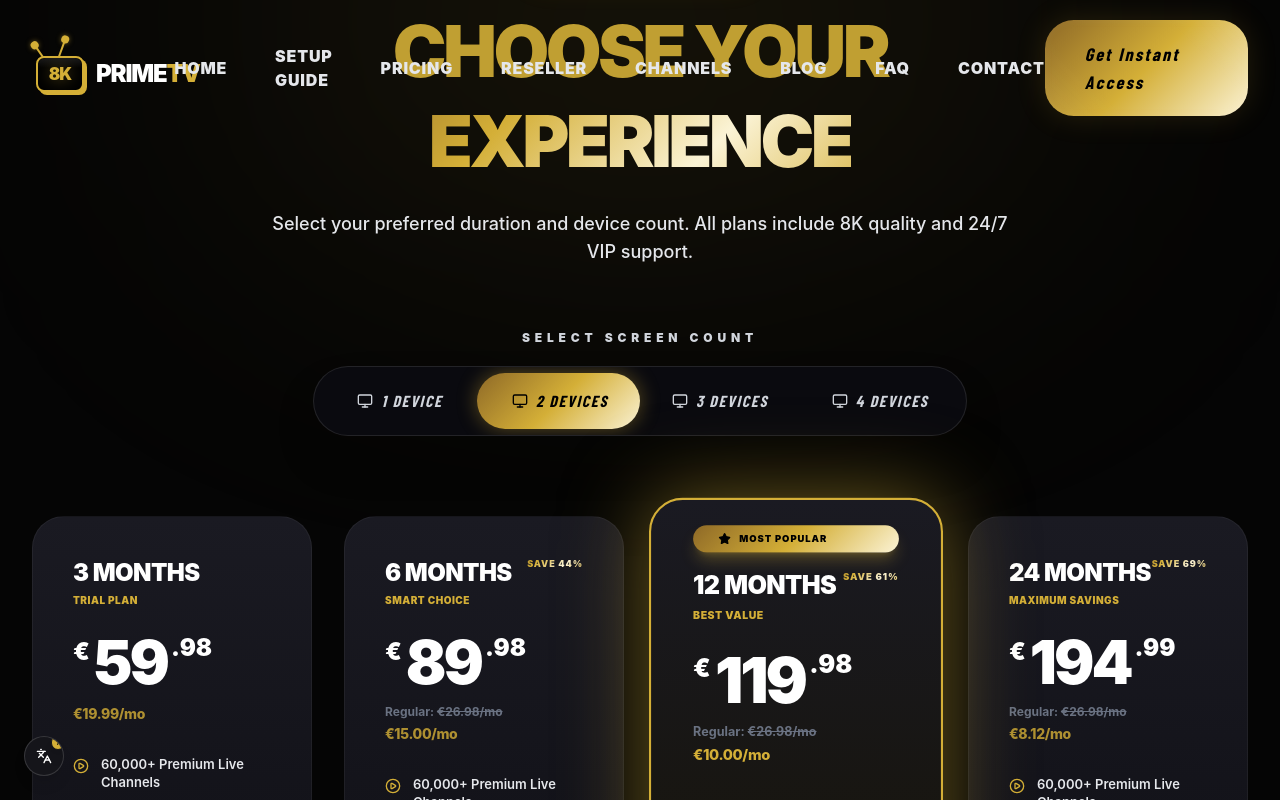
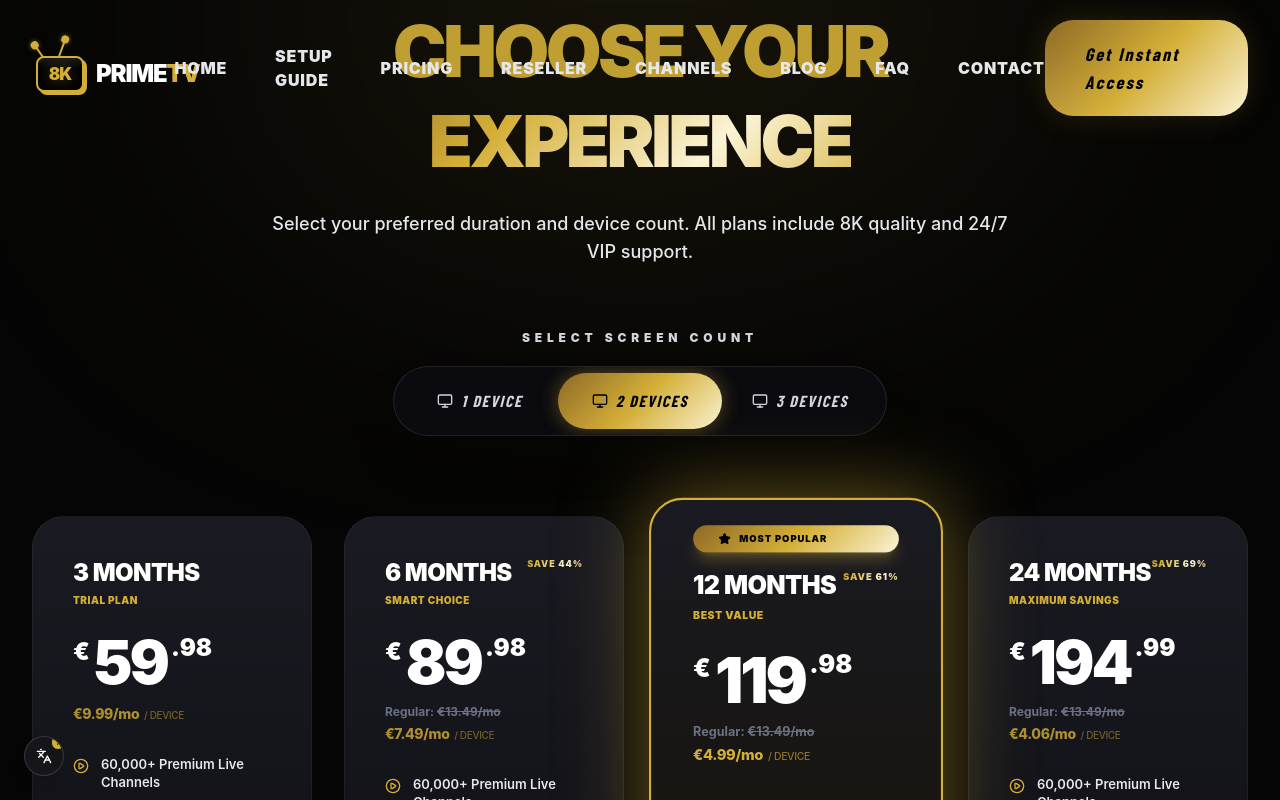
Before and after one commit to cothmane7/8kprime_full_backup, a Next.js app: page /1 in a window 1280 px wide. Both pictures are taken after a click on the button "2 DEVICES". Shown: the part 2926-3726 px from the top of the page. Built offline with nearby package versions, Linux system fonts and the light colour scheme; a web font is replaced by a local one.

Commit message:
fix: Resolve Next.js 15+ sync-dynamic-apis error by awaiting params in Client Components

```diff
--- a/app/[lang]/checkout/page.tsx
+++ b/app/[lang]/checkout/page.tsx
@@ -1,6 +1,6 @@
 "use client";
 
-import { useState, Suspense } from "react";
+import { useState, Suspense, use } from "react";
 import { useSearchParams, useRouter } from "next/navigation";
 import { sendPaymentEmails } from "@/app/actions/sendPaymentEmail";
 import { Check, Lock, Globe, CreditCard } from "lucide-react";
@@ -240,7 +240,10 @@ function CheckoutContent({ lang }: { lang: string }) {
     );
 }
 
-export default function CheckoutPage({ params: { lang } }: { params: { lang: string } }) {
+export default function CheckoutPage(props: { params: Promise<{ lang: string }> }) {
+    const params = use(props.params);
+    const lang = params.lang;
+
     return (
         <Suspense fallback={
             <div className="min-h-screen bg-[#050505] flex items-center justify-center">
--- a/app/[lang]/dashboard/page.tsx
+++ b/app/[lang]/dashboard/page.tsx
@@ -13,8 +13,11 @@ import {
     Zap
 } from "lucide-react";
 import Link from "next/link";
+import { use } from "react";
 
-export default function DashboardPage() {
+export default function DashboardPage(props: { params: Promise<{ lang: string }> }) {
+    const params = use(props.params);
+    const lang = params.lang;
     const user = {
         name: "John Doe",
         email: "john@example.com",
--- a/app/[lang]/reseller/page.tsx
+++ b/app/[lang]/reseller/page.tsx
@@ -2,8 +2,12 @@
 
 import { motion } from "framer-motion";
 import { Check, ShieldCheck, Zap, Users, Star, ArrowRight } from "lucide-react";
+import { use } from "react";
 
-export default function ResellerPage() {
+export default function ResellerPage(props: { params: Promise<{ lang: string }> }) {
+    const params = use(props.params);
+    const lang = params.lang;
+
     const features = [
         "1 Credit = 1 month",
         "3 Credit = 3 Months",
--- a/app/[lang]/thanks/page.tsx
+++ b/app/[lang]/thanks/page.tsx
@@ -11,8 +11,11 @@ import {
     ShieldCheck
 } from "lucide-react";
 import Link from "next/link";
+import { use } from "react";
 
-export default function ThankYouPage() {
+export default function ThankYouPage(props: { params: Promise<{ lang: string }> }) {
+    const params = use(props.params);
+    const lang = params.lang;
     return (
         <div className="pt-32 min-h-screen bg-[#050505] pb-20 relative overflow-hidden flex items-center justify-center">
             {/* Background Effects */}
--- a/components/Pricing.tsx
+++ b/components/Pricing.tsx
@@ -137,12 +137,12 @@ export default function Pricing({ lang, dictionary, common }: { lang: any; dicti
                             className="absolute inset-y-1.5 rounded-[2.5rem] bg-metallic-gold shadow-[0_0_20px_rgba(212,175,55,0.4)]"
                             initial={false}
                             animate={{
-                                left: `${(activeDevices - 1) * 25}%`,
-                                width: '25%',
+                                left: `${(activeDevices - 1) * 33.33}%`,
+                                width: '33.33%',
                             }}
                             transition={{ type: "spring", stiffness: 300, damping: 30 }}
                         />
-                        {[1, 2, 3, 4].map((num) => (
+                        {[1, 2, 3].map((num) => (
                             <button
                                 key={num}
                                 onClick={() => setActiveDevices(num)}
@@ -206,11 +206,11 @@ export default function Pricing({ lang, dictionary, common }: { lang: any; dicti
                                     {plan.months > 3 && (
                                         <div className="text-gray-500 text-xs font-bold">
                                             <span>{dictionary.regular_price}: </span>
-                                            <span className="line-through">€{(17.99 * activeDevices * (activeDevices > 1 ? 0.75 : 1)).toFixed(2)}{dictionary.per_month}</span>
+                                            <span className="line-through">€{(17.99 * activeDevices * (activeDevices > 1 ? 0.75 : 1) / activeDevices).toFixed(2)}{dictionary.per_month}</span>
                                         </div>
                                     )}
                                     <div className={`text-sm font-extrabold tracking-tight ${plan.isPopular ? 'text-primary' : 'text-primary/80'}`}>
-                                        €{(parseFloat(calculatePrice(plan.price)) / plan.months).toFixed(2)}{dictionary.per_month}
+                                        €{(Math.floor((parseFloat(calculatePrice(plan.price)) / plan.months / activeDevices) * 100) / 100).toFixed(2)}{dictionary.per_month} {activeDevices > 1 && <span className="text-[10px] font-medium opacity-60 ml-0.5">/ {activeDevices === 1 ? dictionary.device || "device" : dictionary.device || "device"}</span>}
                                     </div>
                                 </div>
                             </div>
```
